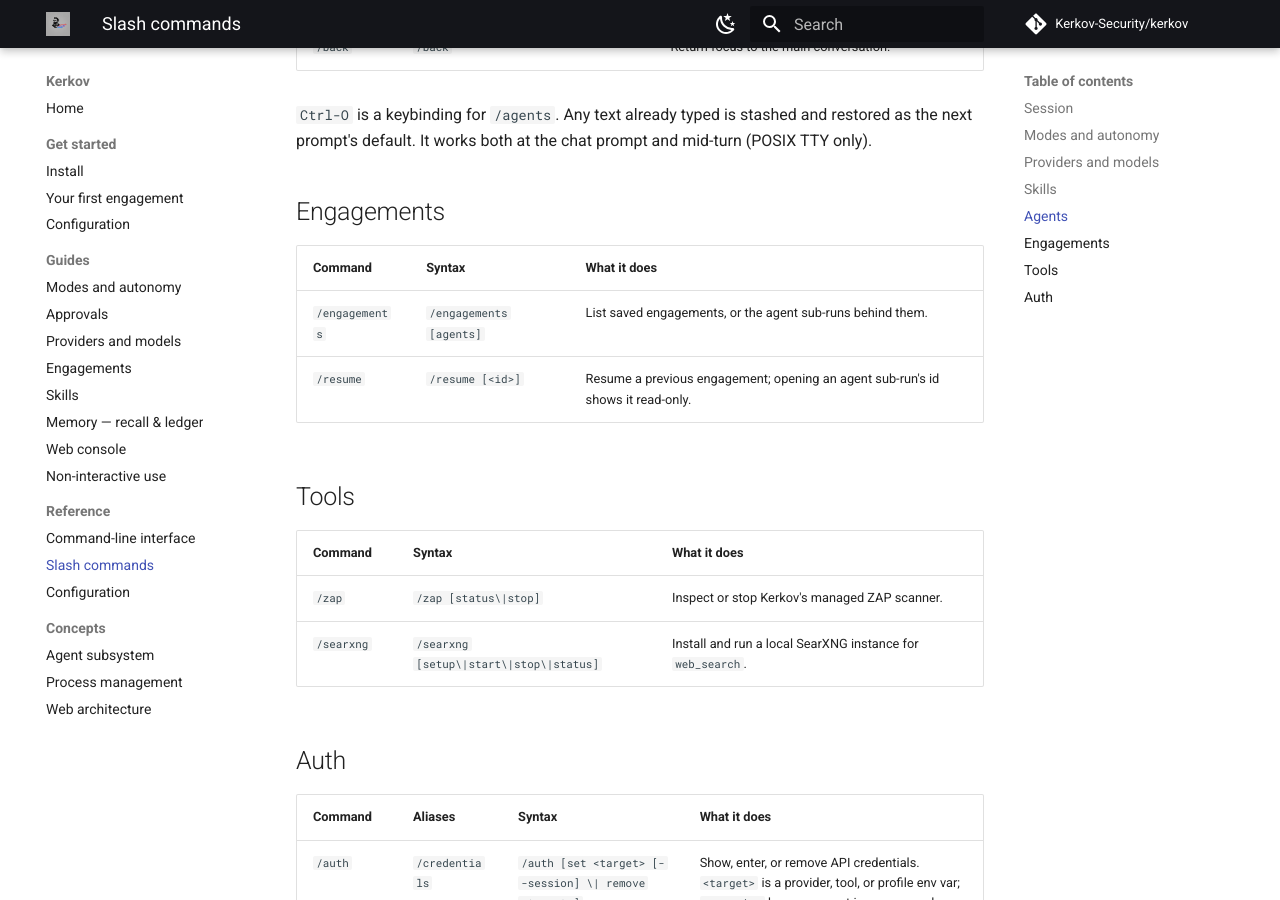
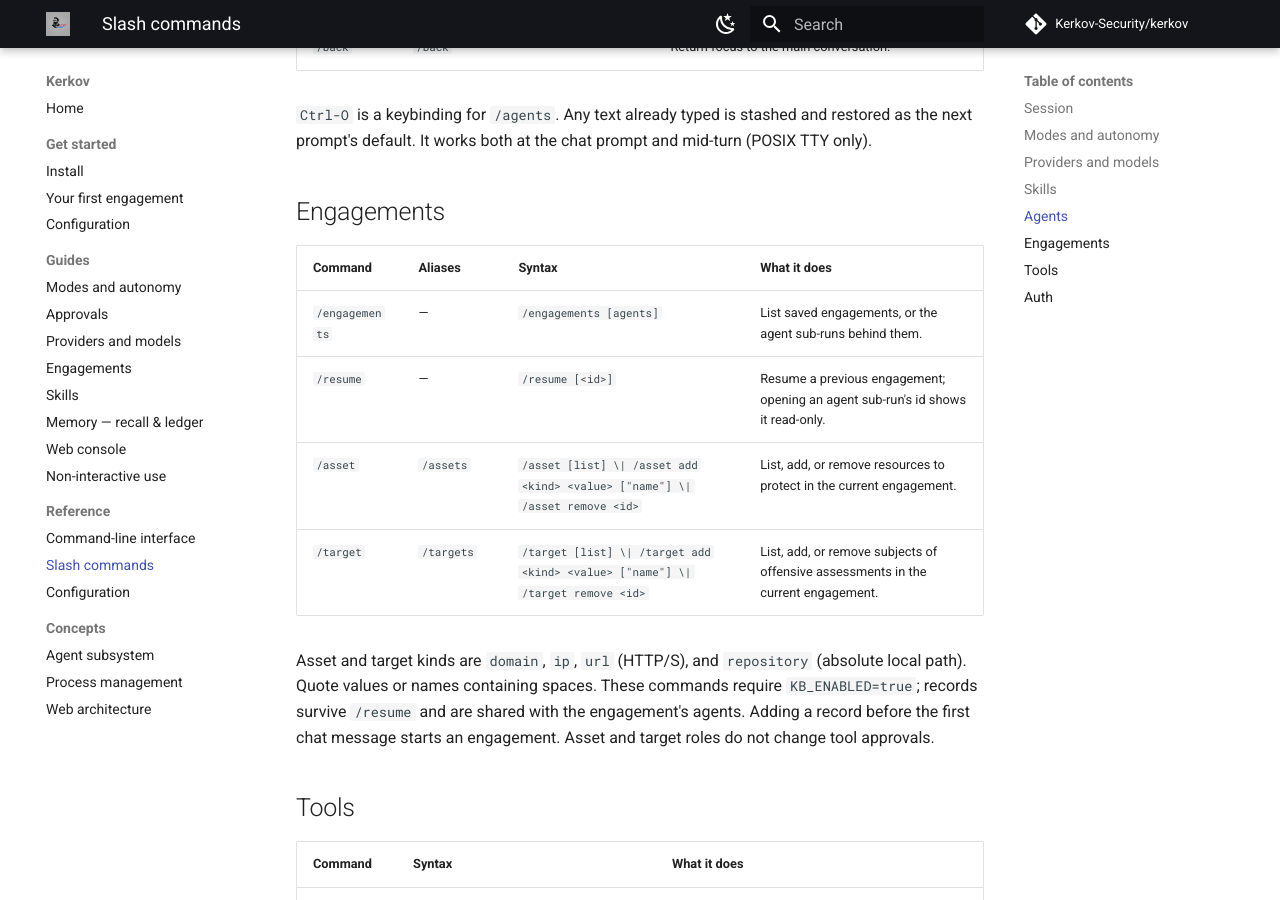
Before and after one commit to Kerkov-Security/kerkov, an MkDocs documentation site: the page built from docs/reference/slash-commands.md, in a window 1280 px wide and 900 px high, scrolled down 2033 px. Built offline with MkDocs 1.6.1 and Material for MkDocs 9.7.7, drawn with Linux system fonts in a browser that asks for light colours; comment, search, counter and statistics services are not loaded.

Commit message:
Document asset and target commands to fix docs lint

```diff
--- a/docs/reference/slash-commands.md
+++ b/docs/reference/slash-commands.md
@@ -54,10 +54,18 @@
 
 ## Engagements
 
-| Command | Syntax | What it does |
-|---|---|---|
-| `/engagements` | `/engagements [agents]` | List saved engagements, or the agent sub-runs behind them. |
-| `/resume` | `/resume [<id>]` | Resume a previous engagement; opening an agent sub-run's id shows it read-only. |
+| Command | Aliases | Syntax | What it does |
+|---|---|---|---|
+| `/engagements` | — | `/engagements [agents]` | List saved engagements, or the agent sub-runs behind them. |
+| `/resume` | — | `/resume [<id>]` | Resume a previous engagement; opening an agent sub-run's id shows it read-only. |
+| `/asset` | `/assets` | `/asset [list] \| /asset add <kind> <value> ["name"] \| /asset remove <id>` | List, add, or remove resources to protect in the current engagement. |
+| `/target` | `/targets` | `/target [list] \| /target add <kind> <value> ["name"] \| /target remove <id>` | List, add, or remove subjects of offensive assessments in the current engagement. |
+
+Asset and target kinds are `domain`, `ip`, `url` (HTTP/S), and `repository`
+(absolute local path). Quote values or names containing spaces. These commands
+require `KB_ENABLED=true`; records survive `/resume` and are shared with the
+engagement's agents. Adding a record before the first chat message starts an
+engagement. Asset and target roles do not change tool approvals.
 
 ## Tools
 
```
